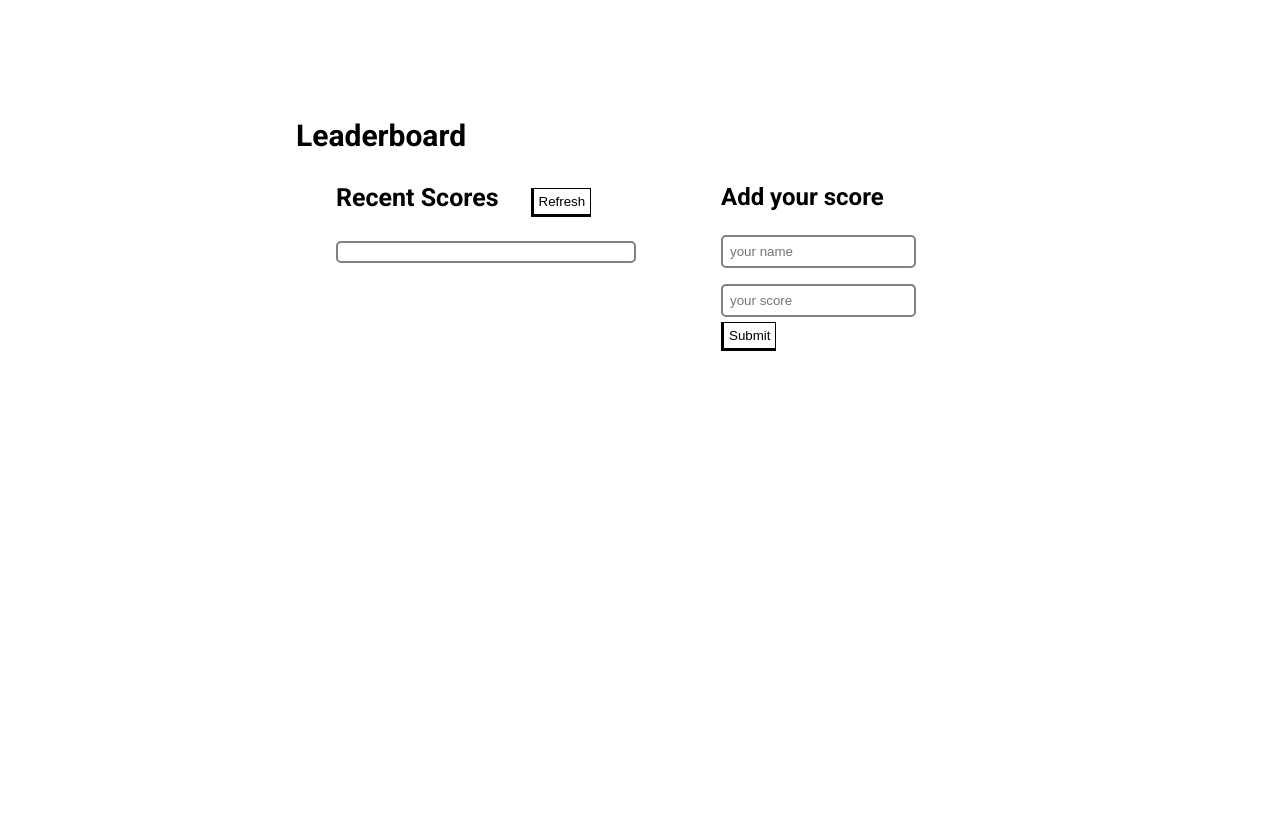
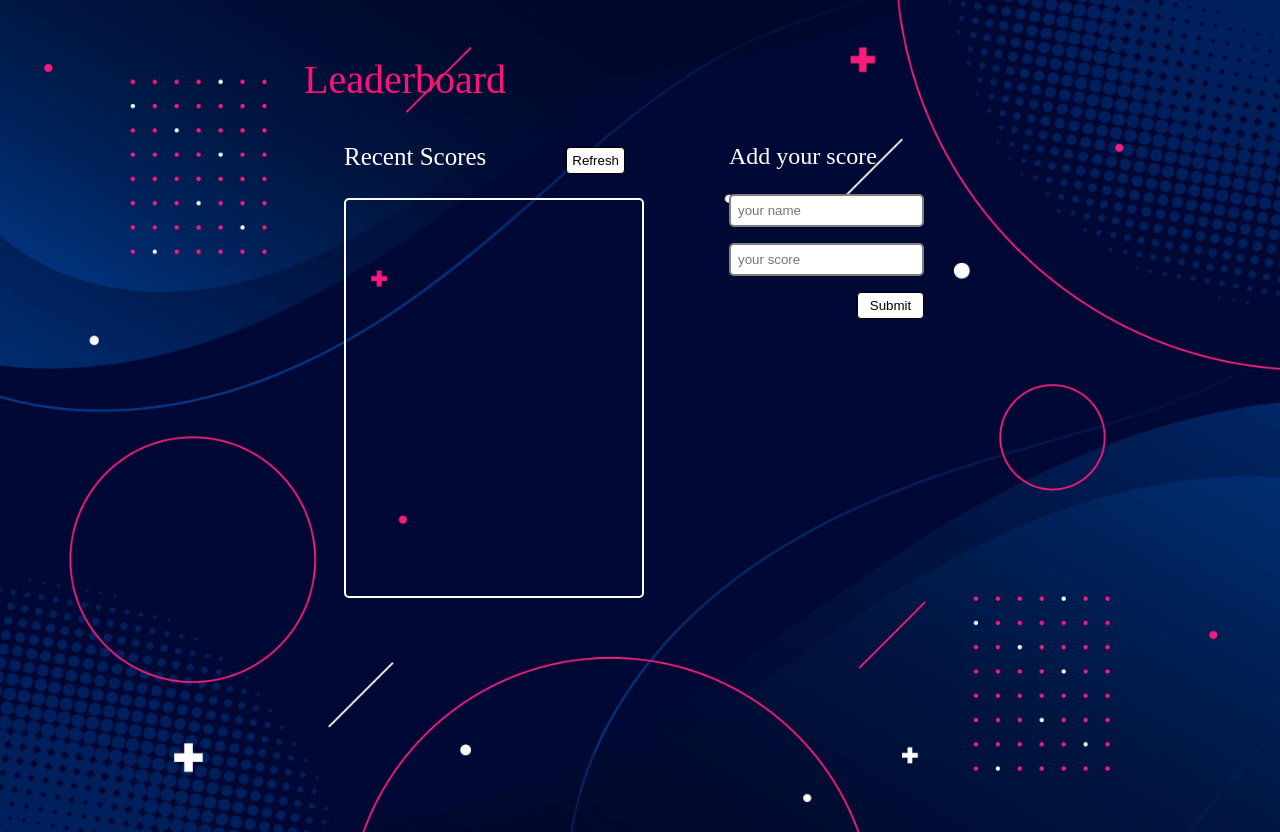
Before and after one commit to for-ashraf/Leaderboard, a website with bundled scripts: page src/index.html in a window 1280 px wide. Before the commit the page ends 800 px from the top, so only its background shows below. Built offline with nearby package versions, Linux system fonts and the light colour scheme; no server answers.

Commit message:
Style Added

```diff
--- a/src/style.css
+++ b/src/style.css
@@ -1,5 +1,3 @@
-@import url('https://fonts.googleapis.com/css2?family=Roboto:wght@700&display=swap');
-
 * {
   list-style: none;
 }
@@ -8,18 +6,21 @@ body {
   padding: 0;
   margin: 0;
   box-sizing: border-box;
-  font-family: 'Roboto', sans-serif;
+  background-image: url('./le.jpg');
+  background-repeat: no-repeat;
+  background-size: cover;
 }
 
 .section {
-  padding: 1.5rem;
-  margin: 4rem 17rem;
+  padding: 1rem;
   width: 700px;
-  height: 500px;
+  height: 800px;
+  margin-left: 18rem;
 }
 
 .section .leaderboard-title {
-  font-size: 30px;
+  font-size: 40px;
+  color: rgb(255, 17, 121);
 }
 
 .main-page {
@@ -35,27 +36,28 @@ body {
 .recent-score-bar .score-text {
   margin-right: 28px;
   font-size: 25px;
+  color: white;
 }
 
-/* stylelint-disable */
 .recent-score-body {
-  border: 2px solid grey;
+  border: 2px solid #fff;
   width: 300px;
-  height: fit-content;
+  height: 400px;
   border-radius: 5px;
-  padding: 9px;
+  padding: 1px;
+  overflow-y: scroll;
 }
 
-.recent-score-body ul li {
-  margin-bottom: 5px;
+.recent-score-body div:nth-child(odd) {
+  background: rgb(255, 17, 121);
+  color: #fff;
+  padding: 10px 5px;
 }
 
-.recent-score-body li:nth-child(odd) {
-  background: lightgrey;
-}
-
-.recent-score-body ul {
-  margin-left: -35px;
+.recent-score-body div:nth-child(even) {
+  background: rgb(0, 32, 93);
+  color: #fff;
+  padding: 10px 5px;
 }
 
 .add-score-bar {
@@ -65,6 +67,7 @@ body {
 
 .add-score-text {
   margin-bottom: 1.5rem;
+  color: white;
 }
 
 .text-input-score {
@@ -82,18 +85,24 @@ body {
   margin-bottom: 1rem;
 }
 
-.text-score-btn {
-  float: right;
-  margin-top: 10px;
+.refresh-btn {
+  margin-left: 3rem;
 }
 
 button {
   background: #fff;
   padding: 5px;
   border: 1px solid black;
-  border-bottom: 3px solid black;
-  border-left: 3px solid black;
-  width: fit-content;
-  margin-top: 5px;
   cursor: pointer;
+  border-radius: 4px;
 }
+
+button:hover {
+  color: #fff;
+  background-color: rgb(255, 17, 121);
+}
+
+.submit-btn {
+  margin-left: 8rem;
+  margin-top: 1rem;
+}
```
Also changed, not shown: src/le.jpg (added).
